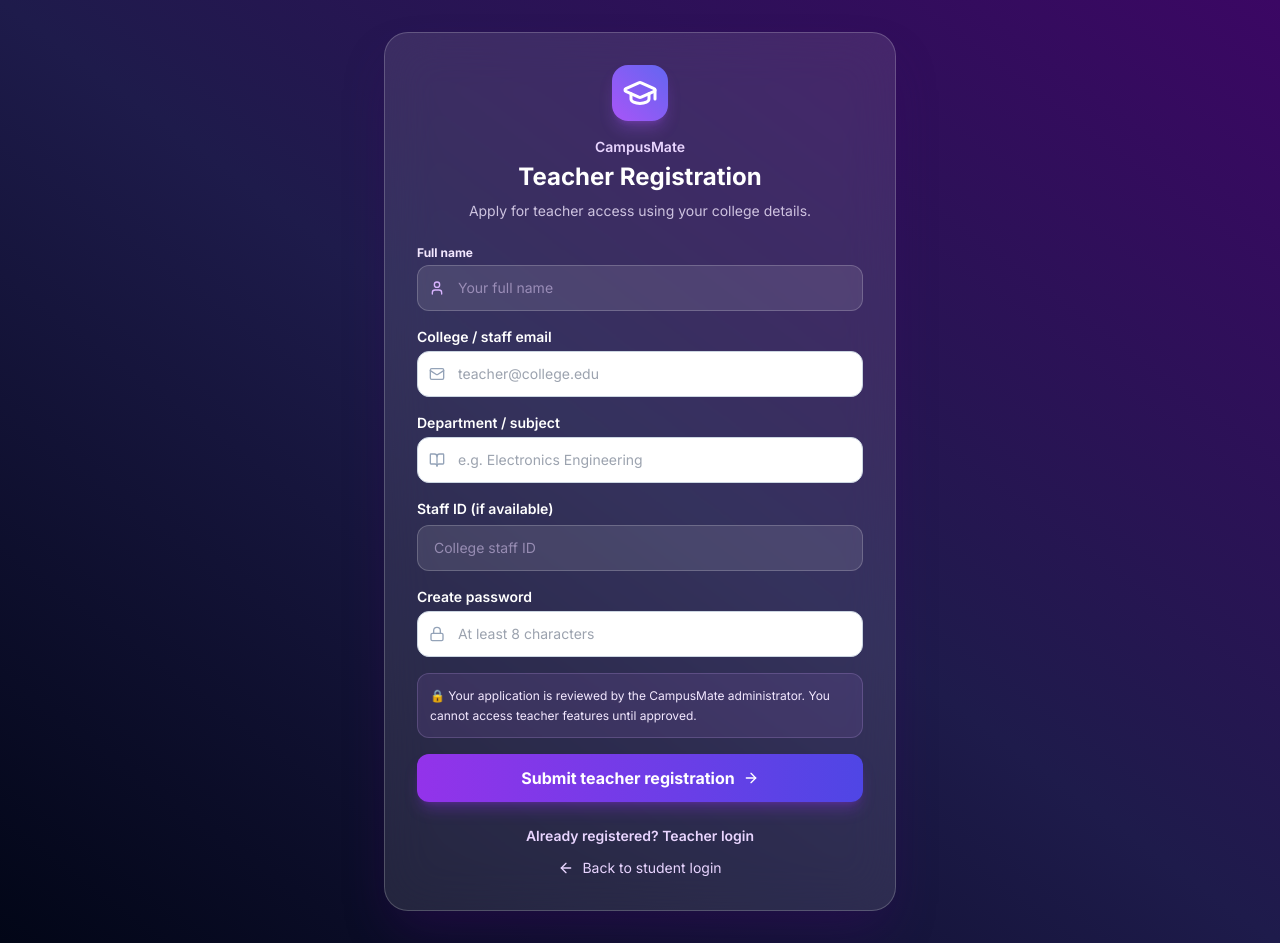
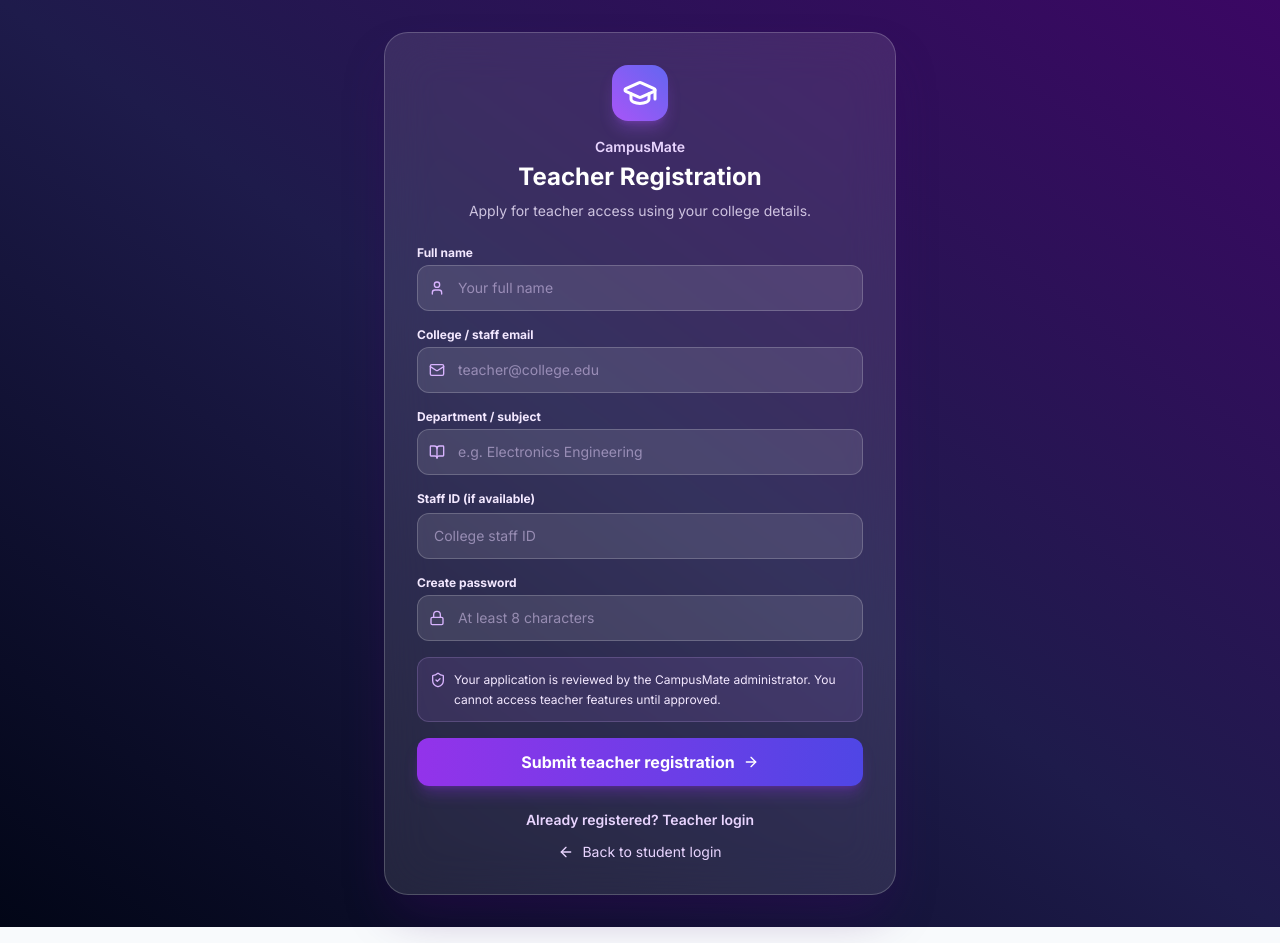
Before and after one commit to monstersugu888-byte/student-marketplace, a Next.js app: page /auth/teacher-register in a window 1280 px wide. Built offline with nearby package versions, Linux system fonts and the light colour scheme; no server answers; the database is empty.

Commit message:
Fix remaining teacher registration field theme styles

```diff
--- a/src/app/auth/teacher-register/page.tsx
+++ b/src/app/auth/teacher-register/page.tsx
@@ -72,19 +72,19 @@
           <label className="block text-xs font-bold text-purple-100">Full name
             <span className="relative mt-1 block"><User className="absolute left-3 top-1/2 h-4 w-4 -translate-y-1/2 text-purple-300" /><input required maxLength={120} value={name} onChange={e=>setName(e.target.value)} autoComplete="name" placeholder="Your full name" className="w-full rounded-xl border border-white/20 bg-white/10 py-3 pl-10 pr-4 text-sm font-normal text-white placeholder:text-purple-200/50 outline-none transition focus:border-purple-300 focus:ring-2 focus:ring-purple-400/30" /></span>
           </label>
-          <label className="block text-sm font-semibold">College / staff email
-            <span className="relative mt-1 block"><Mail className="absolute left-3 top-1/2 h-4 w-4 -translate-y-1/2 text-slate-400" /><input required type="email" maxLength={254} value={email} onChange={e=>setEmail(e.target.value)} autoComplete="email" placeholder="teacher@college.edu" className="w-full rounded-xl border border-slate-300 bg-white py-3 pl-10 pr-3 font-normal text-slate-900 outline-none focus:border-violet-500 focus:ring-2 focus:ring-violet-200 dark:border-slate-700" /></span>
+          <label className="block text-xs font-bold text-purple-100">College / staff email
+            <span className="relative mt-1 block"><Mail className="absolute left-3 top-1/2 h-4 w-4 -translate-y-1/2 text-purple-300" /><input required type="email" maxLength={254} value={email} onChange={e=>setEmail(e.target.value)} autoComplete="email" placeholder="teacher@college.edu" className="w-full rounded-xl border border-white/20 bg-white/10 py-3 pl-10 pr-4 text-sm font-normal text-white placeholder:text-purple-200/50 outline-none transition focus:border-purple-300 focus:ring-2 focus:ring-purple-400/30" /></span>
           </label>
-          <label className="block text-sm font-semibold">Department / subject
-            <span className="relative mt-1 block"><BookOpen className="absolute left-3 top-1/2 h-4 w-4 -translate-y-1/2 text-slate-400" /><input required maxLength={120} value={department} onChange={e=>setDepartment(e.target.value)} placeholder="e.g. Electronics Engineering" className="w-full rounded-xl border border-slate-300 bg-white py-3 pl-10 pr-3 font-normal text-slate-900 outline-none focus:border-violet-500 focus:ring-2 focus:ring-violet-200 dark:border-slate-700" /></span>
+          <label className="block text-xs font-bold text-purple-100">Department / subject
+            <span className="relative mt-1 block"><BookOpen className="absolute left-3 top-1/2 h-4 w-4 -translate-y-1/2 text-purple-300" /><input required maxLength={120} value={department} onChange={e=>setDepartment(e.target.value)} placeholder="e.g. Electronics Engineering" className="w-full rounded-xl border border-white/20 bg-white/10 py-3 pl-10 pr-4 text-sm font-normal text-white placeholder:text-purple-200/50 outline-none transition focus:border-purple-300 focus:ring-2 focus:ring-purple-400/30" /></span>
           </label>
-          <label className="block text-sm font-semibold">Staff ID (if available)
+          <label className="block text-xs font-bold text-purple-100">Staff ID (if available)
             <input maxLength={80} value={staffId} onChange={e=>setStaffId(e.target.value)} placeholder="College staff ID" className="mt-1.5 w-full rounded-xl border border-white/20 bg-white/10 px-4 py-3 text-sm font-normal text-white placeholder:text-purple-200/50 outline-none transition focus:border-purple-300 focus:ring-2 focus:ring-purple-400/30" />
           </label>
-          <label className="block text-sm font-semibold">Create password
-            <span className="relative mt-1 block"><Lock className="absolute left-3 top-1/2 h-4 w-4 -translate-y-1/2 text-slate-400" /><input required type="password" minLength={8} maxLength={128} value={password} onChange={e=>setPassword(e.target.value)} autoComplete="new-password" placeholder="At least 8 characters" className="w-full rounded-xl border border-slate-300 bg-white py-3 pl-10 pr-3 font-normal text-slate-900 outline-none focus:border-violet-500 focus:ring-2 focus:ring-violet-200 dark:border-slate-700" /></span>
+          <label className="block text-xs font-bold text-purple-100">Create password
+            <span className="relative mt-1 block"><Lock className="absolute left-3 top-1/2 h-4 w-4 -translate-y-1/2 text-purple-300" /><input required type="password" minLength={8} maxLength={128} value={password} onChange={e=>setPassword(e.target.value)} autoComplete="new-password" placeholder="At least 8 characters" className="w-full rounded-xl border border-white/20 bg-white/10 py-3 pl-10 pr-4 text-sm font-normal text-white placeholder:text-purple-200/50 outline-none transition focus:border-purple-300 focus:ring-2 focus:ring-purple-400/30" /></span>
           </label>
-          <div className="rounded-xl border border-purple-300/20 bg-purple-400/10 p-3 text-xs leading-relaxed text-purple-100">🔒 Your application is reviewed by the CampusMate administrator. You cannot access teacher features until approved.</div>
+          <div className="flex gap-2 rounded-xl border border-purple-300/20 bg-purple-400/10 p-3 text-xs leading-relaxed text-purple-100"><ShieldCheck className="mt-0.5 h-4 w-4 shrink-0 text-purple-300" /><span>Your application is reviewed by the CampusMate administrator. You cannot access teacher features until approved.</span></div>
           <button type="submit" disabled={busy} className="flex w-full items-center justify-center gap-2 rounded-xl bg-gradient-to-r from-purple-600 to-indigo-600 p-3 font-bold text-white shadow-lg shadow-purple-600/30 transition hover:from-purple-500 hover:to-indigo-500 disabled:cursor-not-allowed disabled:opacity-60">{busy ? 'Submitting…' : 'Submit teacher registration'} {!busy && <ArrowRight className="h-4 w-4" />}</button>
         </form>
         <div className="flex flex-col items-center gap-3 text-sm">
```
